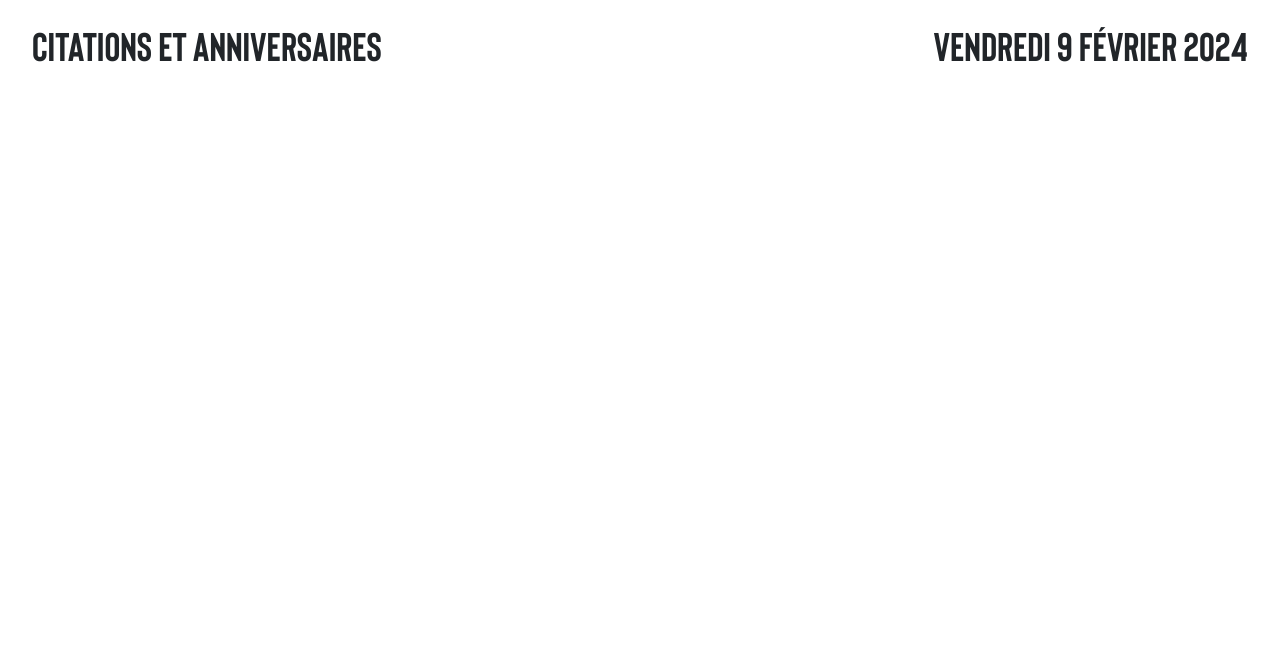
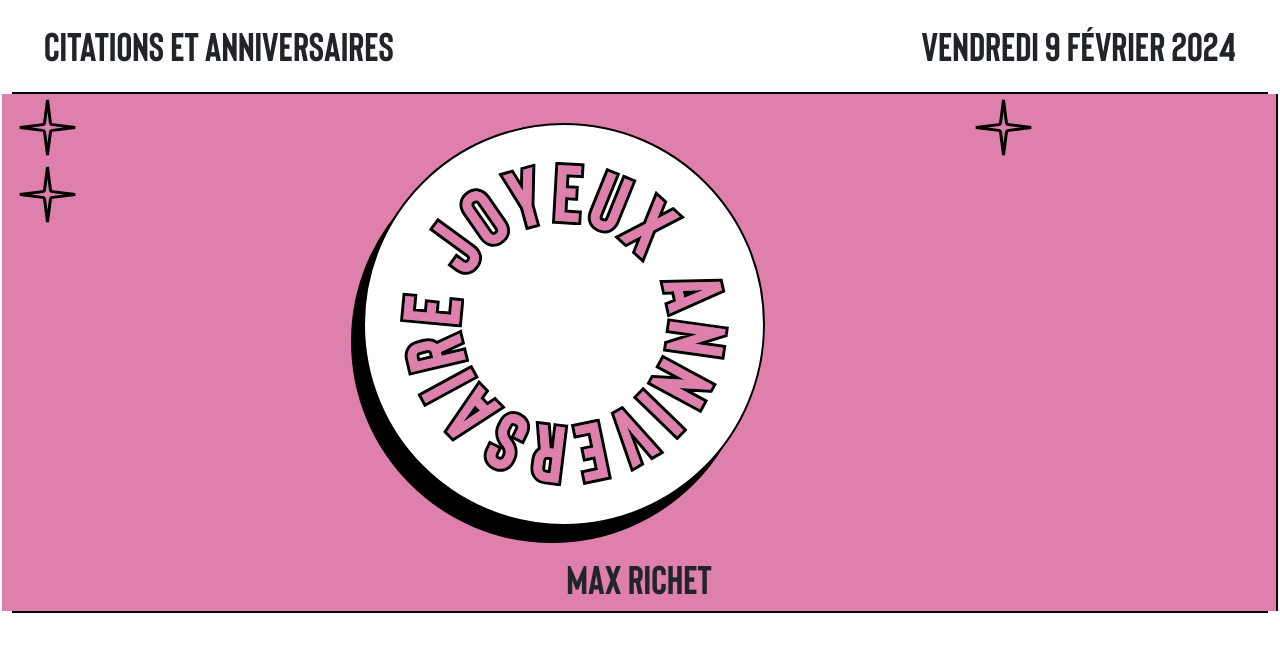
Before and after one commit to SarahOtmane/projetCss, a React (Create React App) app: page / in a window 1280 px wide. Shown: the top 652 px of the page. Built offline with nearby package versions, Linux system fonts and the light colour scheme.

Commit message:
premiere version du composant anniv

```diff
--- a/src/App.css
+++ b/src/App.css
@@ -14,3 +14,7 @@
   font-family: 'bison', sans-serif;
   font-size: 40px;
 }
+
+.rose{
+  background-color: #DF80AC;
+}
--- a/src/App.js
+++ b/src/App.js
@@ -1,4 +1,6 @@
 import React, { useState, useEffect } from 'react';
+
+import Container from 'react-bootstrap/Container';
 
 import './App.css';
 import Header from './components/Header';
@@ -19,10 +21,10 @@ function App(){
     const dateAvecJour = date.toLocaleDateString('fr-FR', options);
 
     return(
-        <>
+        <Container fluid className='m-0'>
             <Header dateAvecJour={dateAvecJour} />
             <Main />
-        </>
+        </Container>
     )
 }
 
--- a/src/components/Anniv.js
+++ b/src/components/Anniv.js
@@ -1,9 +1,31 @@
+import Image from 'react-bootstrap/Image';
+import Col from 'react-bootstrap/Col';
+import Row from 'react-bootstrap/Row';
 
-function Anniv(){
+import anniv from '../assets/pics/anniv.svg';
+import etoile  from '../assets/pics/etoile.svg'
+
+function Anniv({prenom, nom, color}){
+    const classes = [color, "border-end border-2 border-black"].join(" ");
+
     return(
-        <main>
-
-        </main>
+        <Col xs={12} className={classes}>
+            <Row>
+                <Col xs={3}>
+                    <Row>
+                        <Col><Image src={etoile}/></Col>
+                    </Row>
+                    <Row>
+                        <Col><Image src={etoile}/></Col>
+                    </Row>
+                </Col>
+                <Col xs={6}><Image src={anniv} roundedCircle/></Col>
+                <Col xs={3}><Image src={etoile}/></Col>
+            </Row>
+            <Row>
+                <Col xs={12}><h1 className='text text-center w-100'>{prenom} {nom}</h1></Col>
+            </Row>
+        </Col>
     )
 }
 
--- a/src/components/Main.js
+++ b/src/components/Main.js
@@ -1,12 +1,26 @@
 import Anniv from "./Anniv";
 import Citation from "./Citation";
 
+import Row from 'react-bootstrap/Row';
 
 function Main(){
+    const personnes = [{
+        prenom: "Max",
+        nom: "Richet"
+    }];
+
+    const color = 'rose';
+
     return(
-        <main className="d-flex flex-row">
-            <Anniv />
-            <Citation />
+        <main className="border border-2 border-black">
+            {
+                personnes.map((personne, index) => (
+                    <Row key={index} className="d-flex flex-row">
+                        <Anniv prenom={personne.prenom} nom={personne.nom} color={color} />
+                        <Citation color={color} />
+                    </Row>
+                ))
+            }
         </main>
     )
 }
```
Also changed, not shown: src/assets/pics/anniv.svg (added), src/assets/pics/etoile.svg (added).
